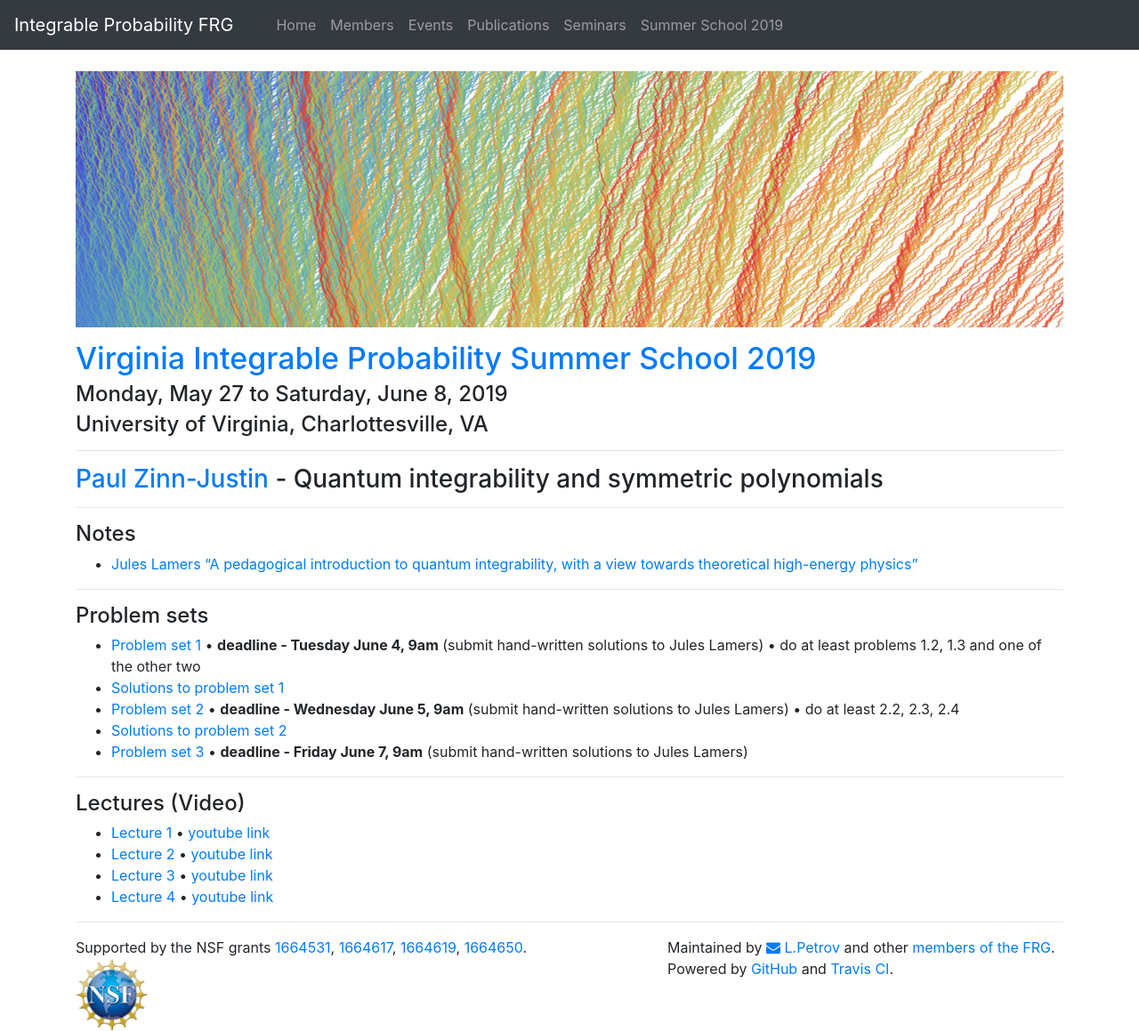
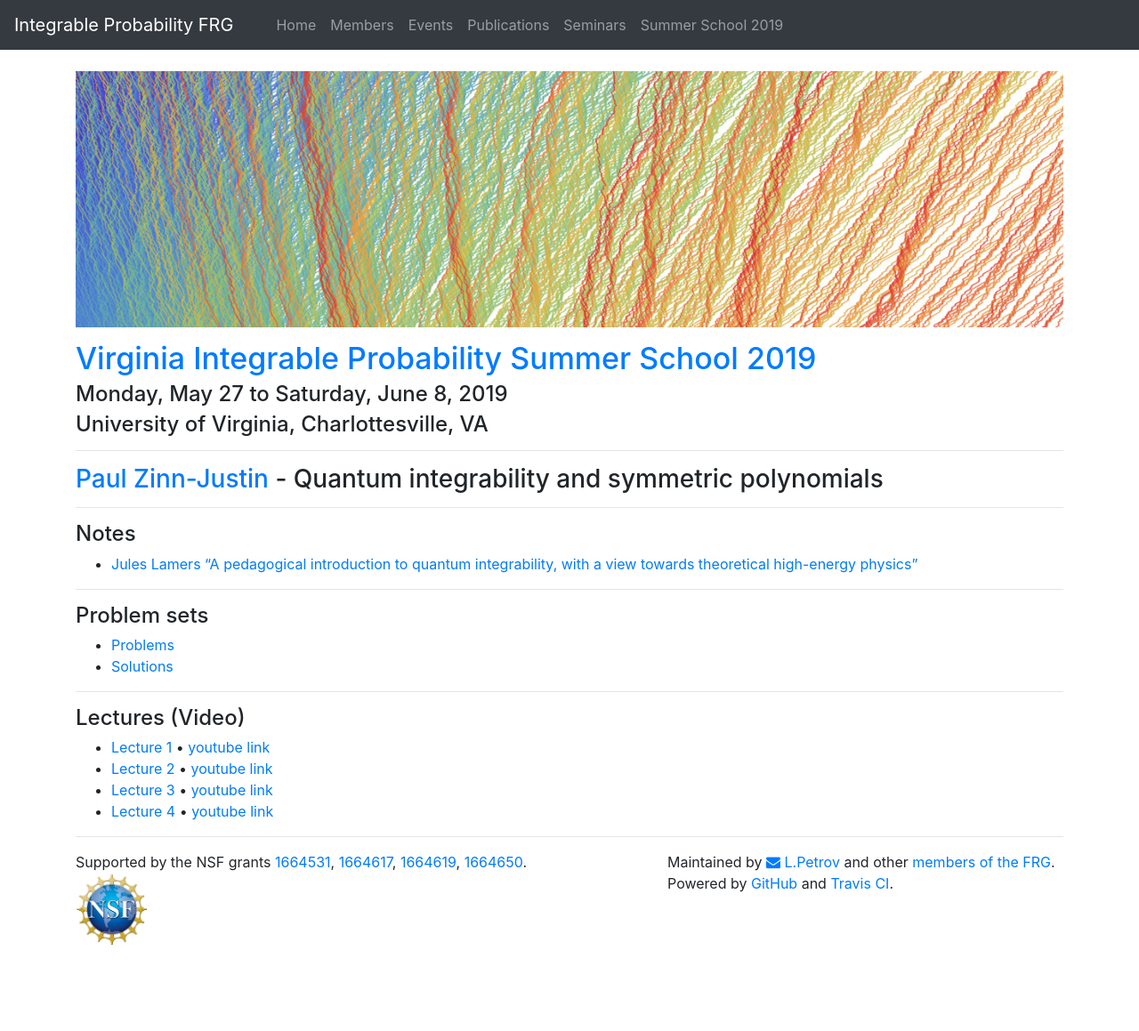
Before and after one commit to int-prob/int-prob-code, a Jekyll site: the page built from vipss2019/zinnjustin.md, in a window 1280 px wide. Shown: the whole page at 89% size. Built offline with Jekyll 4.4.1, drawn with Linux system fonts in a browser that asks for light colours; nearby versions of some CDN libraries; after the commit the page ends 1063 px from its top, so only the background shows below that.

Commit message:
update zinnjustin.md at Fri Jun  7 14:04:12 EDT 2019

```diff
--- a/vipss2019/zinnjustin.md
+++ b/vipss2019/zinnjustin.md
@@ -27,11 +27,8 @@ permalink: /vipss2019/zinnjustin/
 
 ### Problem sets
 
-- [Problem set 1]({{site.url}}/vipss2019/zinnjustin/ZJ1_tutorial.pdf) &bull; **deadline - Tuesday June 4, 9am** (submit hand-written solutions to Jules Lamers) &bull; do at least problems 1.2, 1.3 and one of the other two
-- [Solutions to problem set 1]({{site.url}}/vipss2019/zinnjustin/ZJ1_tutorial_sol.pdf)
-- [Problem set 2]({{site.url}}/vipss2019/zinnjustin/ZJ2_tutorial.pdf) &bull; **deadline - Wednesday June 5, 9am** (submit hand-written solutions to Jules Lamers) &bull; do at least 2.2, 2.3, 2.4
-- [Solutions to problem set 2]({{site.url}}/vipss2019/zinnjustin/ZJ2_tutorial_sol.pdf)
-- [Problem set 3]({{site.url}}/vipss2019/zinnjustin/ZJ3_tutorial.pdf) &bull; **deadline - Friday June 7, 9am** (submit hand-written solutions to Jules Lamers)
+- [Problems]({{site.url}}/vipss2019/zinnjustin/ZJ_tutorial.pdf)
+- [Solutions]({{site.url}}/vipss2019/zinnjustin/ZJ_tutorial_sol.pdf)
 
 ---
 
```
Also changed, not shown: 2 other files.
